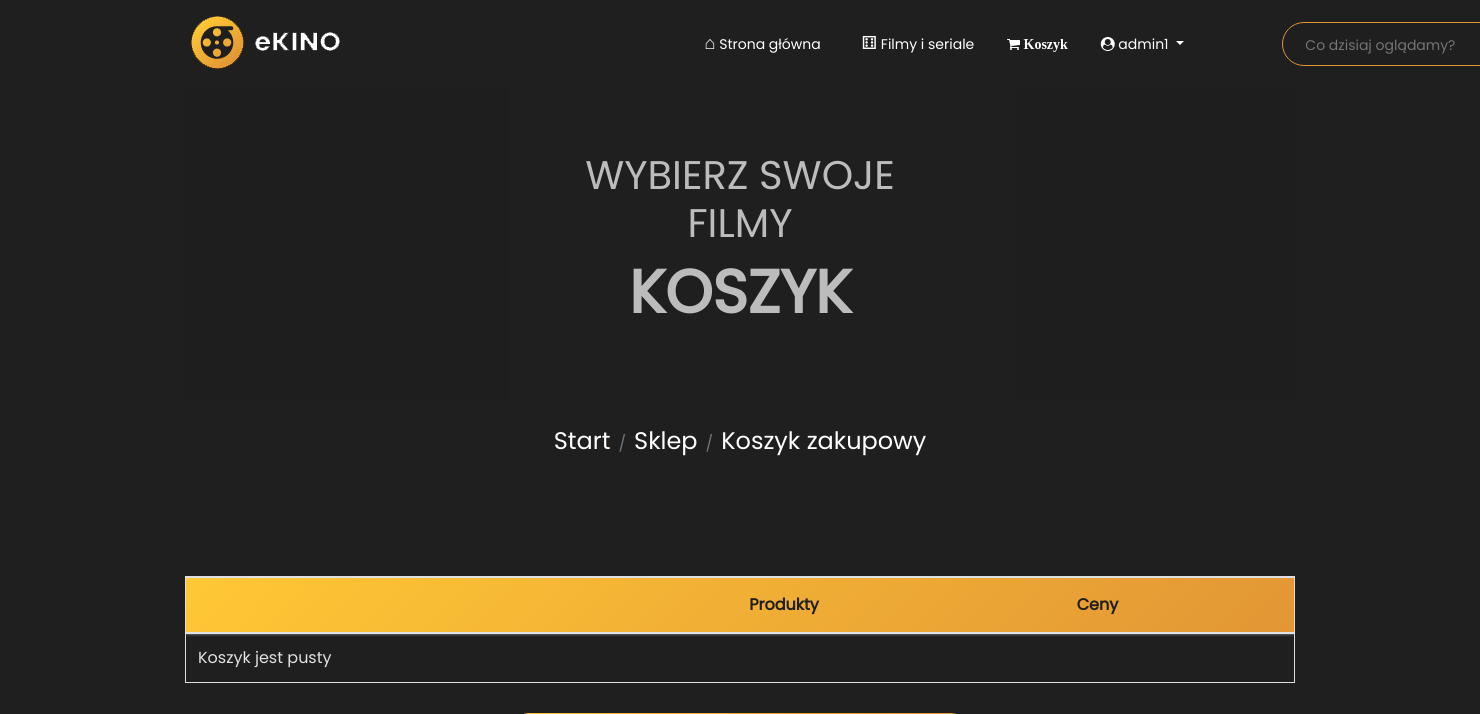
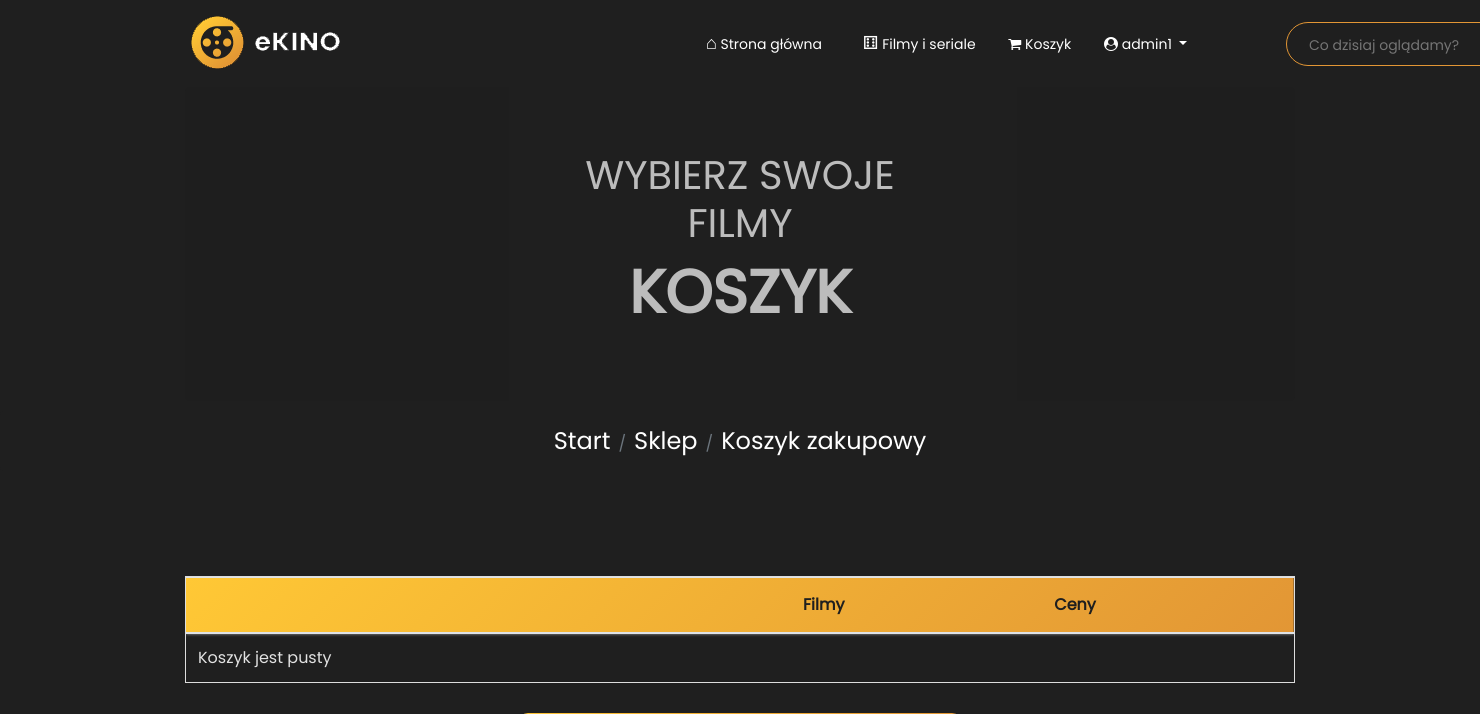
Before and after one commit to dev-com2020/eKino-from-Strefa-Kursow2, a Django app: page /cart/ in a window 1480 px wide; the page is wider, and only the part inside the window is pictured. Shown: the top 714 px of that part. Run offline with Django 3.2, Linux system fonts and the light colour scheme; a user stored in the database is signed in; data comes from the database, SQL or seed files in the repository; some libraries are stand-ins or nearby versions.

Commit message:
stan na 07.04

```diff
--- a/MovieCenter/settings.py
+++ b/MovieCenter/settings.py
@@ -165,7 +165,7 @@ EMAIL_PORT = 587
 EMAIL_HOST_USER = "devcomblog@gmail.com"
 EMAIL_HOST_PASSWORD = "Devcom123"
 EMAIL_USE_TLS = True
-DEFAULT_FROM_EMAIL = "MovieCenter <noreply@MovieCenter.com>"
+DEFAULT_FROM_EMAIL = "eKino <noreply@ekino.com>"
 
 # ==============================================================================
 # CACHE SETTINGS
--- a/apps/templates/base.html
+++ b/apps/templates/base.html
@@ -5,6 +5,7 @@
 <head>
     <meta charset="UTF-8">
     <meta name="viewport" content="width=device-width, initial-scale=1.0">
+    <link rel="shortcut icon" type="image/png" href="{% static 'favicon.ico' %}"/>
     <link rel="stylesheet" href="https://cdnjs.cloudflare.com/ajax/libs/font-awesome/4.7.0/css/font-awesome.min.css">
     <link rel="stylesheet" href="https://use.fontawesome.com/releases/v5.0.8/css/all.css">
     <link rel="stylesheet" href="https://stackpath.bootstrapcdn.com/bootstrap/4.4.1/css/bootstrap.min.css"
--- a/apps/templates/cart/cart.html
+++ b/apps/templates/cart/cart.html
@@ -40,9 +40,9 @@
                                     <thead>
                                     <tr class="bg-accent" style="background: rgb(255,200,53) !important; background: linear-gradient(135deg, rgba(255,200,53,1) 0%, rgba(226,150,53,1) 100%) !important; color: #1f1f1f !important;">
                                     <th></th>
-                                    <th>Produkty</th>
+                                    <th>Filmy</th>
                                     <th>Ceny</th>
-                                        </tr>
+                                    </tr>
                                     </thead>
 
                                     {% for cart_movie in cart.movies.all %}
--- a/apps/templates/checkout/checkout.html
+++ b/apps/templates/checkout/checkout.html
@@ -34,10 +34,10 @@
         <table class="table table-hover text-left">
             <thead class="bg-danger">
             <tr class="bg-accent" style="background: rgb(255,200,53) !important; background: linear-gradient(135deg, rgba(255,200,53,1) 0%, rgba(226,150,53,1) 100%) !important; color: #1f1f1f !important;">
-                <th class="text-light">Filmy</th>
+                <th>Filmy</th>
                 <th></th>
                 <th></th>
-                <th class="text-light">Cena</th>
+                <th>Cena</th>
             </tr>
             </thead>
             {% for cart_movie in cart.movies.all %}
--- a/apps/templates/core/home.html
+++ b/apps/templates/core/home.html
@@ -4,6 +4,7 @@
 {% block cssblock %}
 
     <link rel="stylesheet" href="{% static 'css/home.css' %}">
+    <link rel="shortcut icon" href="css/favicon.ico"/>
     <link rel="stylesheet" href="https://stackpath.bootstrapcdn.com/bootstrap/4.4.1/css/bootstrap.min.css"
           integrity="sha384-Vkoo8x4CGsO3+Hhxv8T/Q5PaXtkKtu6ug5TOeNV6gBiFeWPGFN9MuhOf23Q9Ifjh" crossorigin="anonymous">
     <link rel="stylesheet" href="https://cdnjs.cloudflare.com/ajax/libs/font-awesome/5.12.1/css/all.min.css">
@@ -11,7 +12,7 @@
 {% endblock cssblock %}
 
 {% block title %}
-    eKINO | Najlpeszy serwis VOD świata :).
+    eKINO | Najlepszy serwis VOD świata :).
 {% endblock title %}
 
 {% block content %}
--- a/apps/templates/includes/navbar.html
+++ b/apps/templates/includes/navbar.html
@@ -250,7 +250,7 @@
               {% if user.is_authenticated %}
               <li {% if message.tags %} class="{{ message.tags }}" {% endif %}>
                 <a class="list-item" href="{% url 'cart:cart' %}">
-                  <i class="fas fa-shopping-cart"> Koszyk</i></a>
+                  <i class="fas fa-shopping-cart"></i> Koszyk</a>
               </li>
 <!--              <input type="text" placeholder="co dzisiaj oglądamy?" style=" border-radius: 4vh;-->
 <!--    border-color: #E29635; font-size: 16px; padding-left: 10px;">-->
@@ -272,8 +272,8 @@
               </li>
               {% else %}
               <li {% if message.tags %} class="{{ message.tags }}" {% endif %}>
-                <a class="list-item" href="{% url 'login' %}"
-                  ><i class="fas fa-shopping-cart"></i> Koszyk</a>
+                <a class="list-item" href="{% url 'login' %}">
+                  <i class="fas fa-shopping-cart"></i> Koszyk</a>
               </li>
               <li class="nav-item">
                 <a class="nav-link" href="{% url 'login' %}"><i class="fas fa-user-circle"></i> Logowanie</a>
@@ -294,6 +294,7 @@
                 name="movie_name"
                 type="text"
                 placeholder="Co dzisiaj oglądamy?"
+                autocomplete="off"
                 value="{{ request.GET.search }}"
               />
             </form>
```
Also changed, not shown: apps/static/favicon.ico (added).
